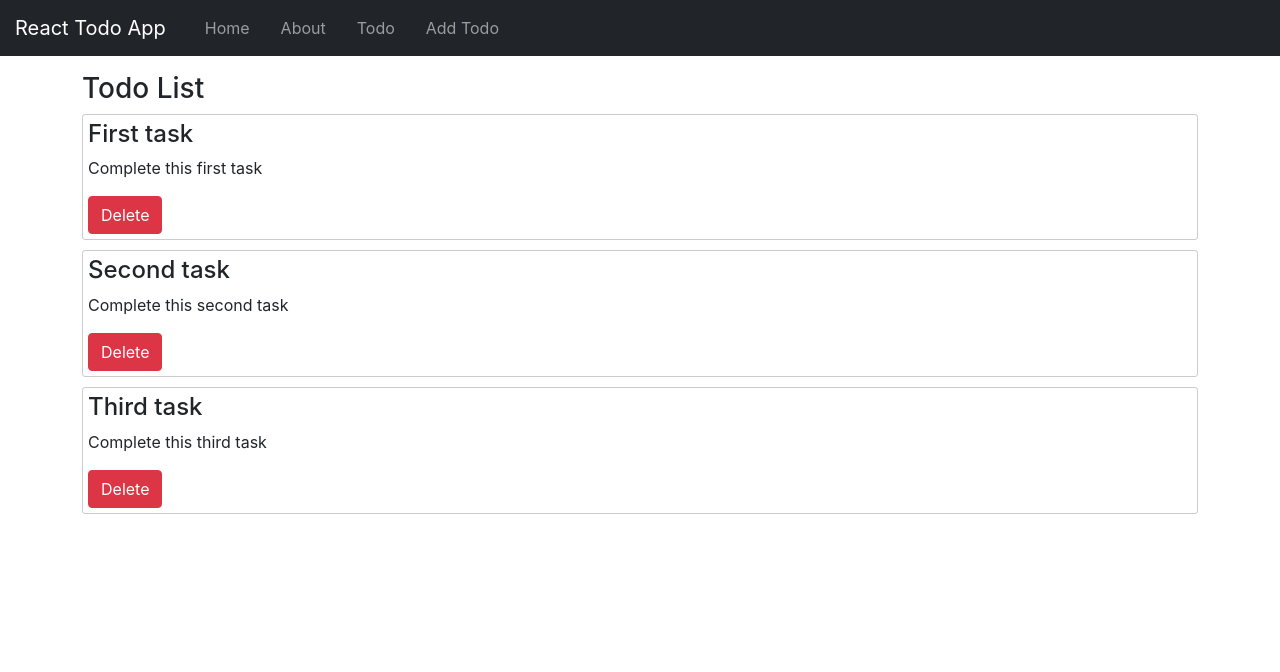
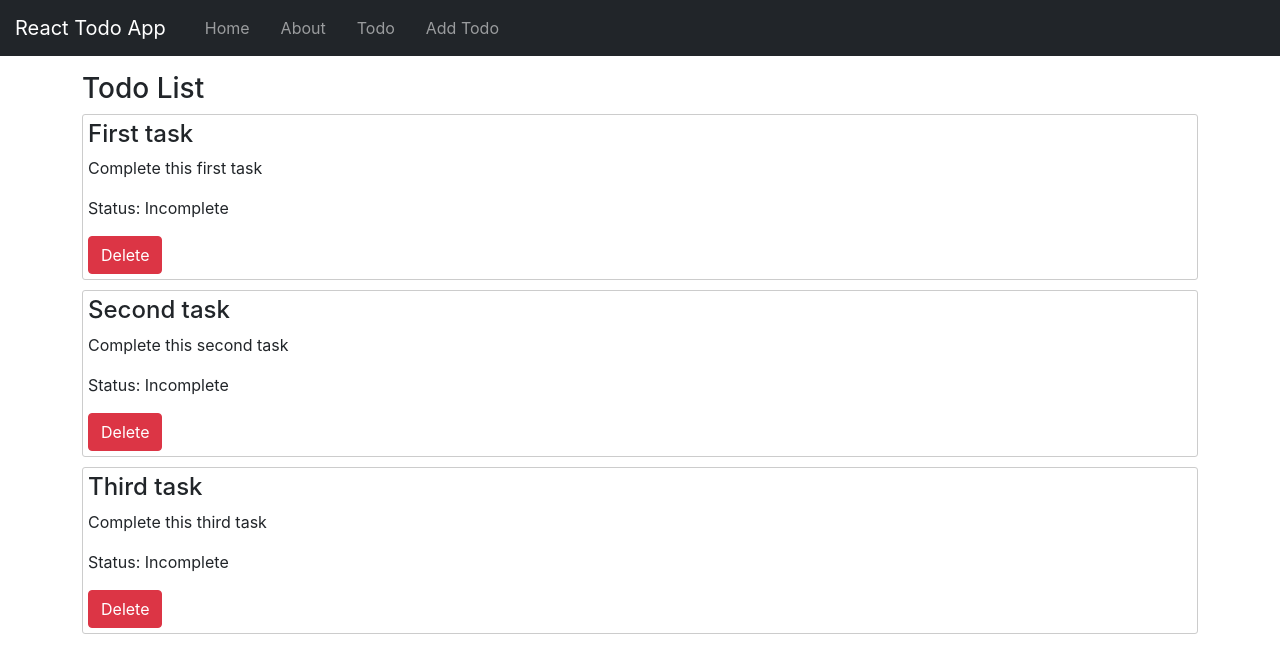
Before and after one commit to ashique12009/simple-react-todo-app, a React (Create React App) app: page /todos in a window 1280 px wide. Shown: the top 672 px of the page. Built offline with nearby package versions, Linux system fonts and the light colour scheme.

Commit message:
put status during insert new todo

```diff
--- a/src/App.js
+++ b/src/App.js
@@ -8,7 +8,7 @@ import AddTodos from './Pages/AddTodos';
 import { useState } from 'react';
 
 function App() {
-  const addTodo = (title, detail) => {
+  const addTodo = (title, detail, status) => {
     let sno = 0;
     if (todos.length > 0) {
       sno = todos[todos.length-1].sno + 1;
@@ -20,7 +20,8 @@ function App() {
     const incomingTodo = {
       sno: sno,
       title: title,
-      detail: detail
+      detail: detail,
+      status: status
     }
     setTodos([...todos, incomingTodo]);
   }
@@ -35,17 +36,20 @@ function App() {
     {
       sno: 1,
       title: 'First task',
-      detail: 'Complete this first task'
+      detail: 'Complete this first task',
+      status: 0
     },
     {
       sno: 2,
       title: 'Second task',
-      detail: 'Complete this second task'
+      detail: 'Complete this second task',
+      status: 1
     },
     {
       sno: 3,
       title: 'Third task',
-      detail: 'Complete this third task'
+      detail: 'Complete this third task',
+      status: 0
     }
   ]);
 
--- a/src/Components/TodoItem.js
+++ b/src/Components/TodoItem.js
@@ -6,6 +6,7 @@ function TodoItem({todo, onDelete}) {
     <div className="round-border">
       <h4>{todo.title}</h4>
       <p>{todo.detail}</p>
+      <p>Status: {todo.status === true ? "Complete" : "Incomplete"}</p>
       <button className="btn btn-danger" onClick={()=>onDelete(todo)}>Delete</button>
     </div>
   );
--- a/src/Pages/AddTodos.js
+++ b/src/Pages/AddTodos.js
@@ -6,12 +6,12 @@ function AddTodos(props) {
   let history = useHistory();
   const [title, setTitle] = useState("");
   const [detail, setDetail] = useState("");
-
+  const [status, setStatus] = useState(false);
 
   const submit = (e) => {
     e.preventDefault();
     if (title !== "" && detail !== "") {
-      props.addTodo(title, detail);
+      props.addTodo(title, detail, status);
       history.push('/todos');
     }
     else {
@@ -32,6 +32,10 @@ function AddTodos(props) {
           <label htmlFor="exampleInputPassword1" className="form-label">Detail</label>
           <textarea className="form-control" value={detail} onChange={(e)=>{setDetail(e.target.value)}}></textarea>
         </div>
+        <div className="mb-3 form-check">
+          <input type="checkbox" className="form-check-input" value={status} onChange={(e)=>{setStatus(e.target.checked)}} id="exampleCheck1"/>
+          <label className="form-check-label" htmlfor="exampleCheck1">Complete</label>
+        </div>
         <button className="btn btn-primary">Submit</button>
       </form>
     </div>
```
